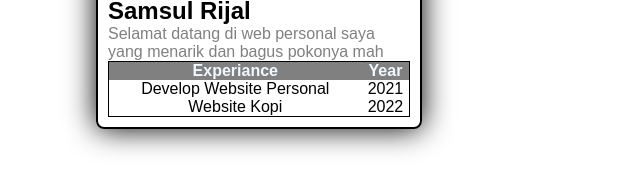
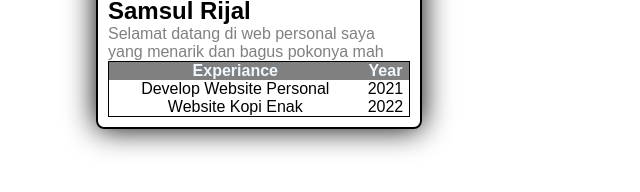
Before and after one commit to samsul-rijal/personal-web-b30, a plain HTML site: page index.html in a window 1280 px wide. Shown: the part 466-658 px from the top of the page, 0-640 px from the left. Drawn offline with Linux system fonts and the light colour scheme.

Commit message:
add text kopi enak

```diff
--- a/index.html
+++ b/index.html
@@ -58,7 +58,7 @@
                             </tr>
 
                             <tr>
-                                <td>Website Kopi</td>
+                                <td>Website Kopi Enak</td>
                                 <td>2022</td>
                             </tr>
                         </table>
```
